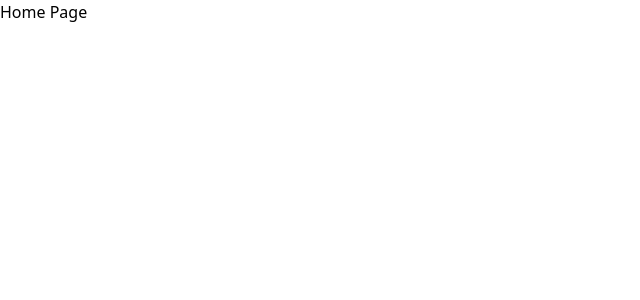
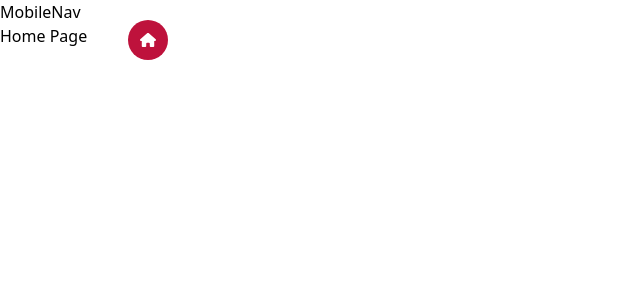
Before and after one commit to DFBlok/RealEstateProject, a Next.js app: page / in a window 1280 px wide. Shown: the top 300 px of the page, without its empty margins (0-640 px from the left). Built offline with nearby package versions, Linux system fonts and the light colour scheme.

Commit message:
navbar 1

```diff
--- a/app/layout.tsx
+++ b/app/layout.tsx
@@ -2,6 +2,7 @@ import type { Metadata } from "next";
 import localFont from "next/font/local";
 import "./globals.css";
 import { Roboto } from "next/font/google";
+import ResponsiveNav from "@/components/Home/Navbar/ResponsiveNav";
 
 const geistSans = localFont({
   src: "./fonts/GeistVF.woff",
@@ -35,6 +36,7 @@ export default function RootLayout({
         className={`${geistSans.variable} ${geistMono.variable}  ${robotoFont} antialiased`}
       >
         {/* navbar */}
+        <ResponsiveNav />
         {children}
         {/* footer */}
       </body>
--- a/app/page.tsx
+++ b/app/page.tsx
@@ -3,7 +3,7 @@ import Home from "@/components/Home/Home";
 
 const HomePage = () => {
   return (
-    <div>
+    <div className="h-[2000px]">
       <Home />
     </div>
   );
--- /dev/null
+++ b/components/Home/Navbar/MobileNav.tsx
@@ -0,0 +1,7 @@
+import React from "react";
+
+const MobileNav = () => {
+  return <div>MobileNav</div>;
+};
+
+export default MobileNav;
--- /dev/null
+++ b/components/Home/Navbar/Nav.tsx
@@ -0,0 +1,90 @@
+"use client";
+import Link from "next/link";
+import React, { useEffect, useState } from "react";
+import { FaUserCircle } from "react-icons/fa";
+import { FaHouse } from "react-icons/fa6";
+import { HiBars3BottomRight } from "react-icons/hi2";
+
+const navLinks = [
+  {
+    id: 1,
+    url: "#",
+    label: "Home",
+  },
+  {
+    id: 2,
+    url: "#",
+    label: "Listing",
+  },
+  {
+    id: 3,
+    url: "#",
+    label: "Property",
+  },
+  {
+    id: 4,
+    url: "#",
+    label: "Blog",
+  },
+  {
+    id: 5,
+    url: "#",
+    label: "Contact",
+  },
+];
+
+const Nav = () => {
+  const [navBg, setNavBg] = useState(false);
+
+  useEffect(() => {
+    const handler = () => {
+      if (window.scrollY >= 90) setNavBg(true);
+      if (window.scrollX < 90) setNavBg(false);
+    };
+    window.addEventListener("scroll", handler);
+    return () => {
+      window.removeEventListener("scroll", handler);
+    };
+  }, []);
+  return (
+    <div
+      className={`fixed ${navBg ? "bg-gray-800" : ""} h-[10vh] z-[100] w-full transition-all duration-200`}
+    >
+      <div className="flex items-center h-full justify-between w-[95%] sm:w-[90%] xl:w-[80%] mx-auto">
+        {/* LEGO */}
+        <div className="flex items-center space-x-2">
+          <div className="md:w-10 md:h-10 w-7 h-7 rounded-full bg-rose-700 text-white flex items-center justify-center flex-col">
+            <FaHouse />
+          </div>
+          <h1 className="text-white font-bold text-sm sm:text-base md:text-xl">
+            HomeHub
+          </h1>
+        </div>
+        {/* navlink */}
+        <div className="lg:flex items-center space-x-14 text-white hidden">
+          {navLinks.map((navlink) => {
+            return (
+              <Link key={navlink.id} href={navlink.url}>
+                <p className="font-medium hover:text-yellow-300">
+                  {navlink.label}
+                </p>
+              </Link>
+            );
+          })}
+        </div>
+        {/* login and burger menu */}
+        <div className="flex items-center space-x-4">
+          {/*login button */}
+          <div className="flex items-center cursor-pointer text-white space-x-2 hover:text-red-400 transition-all duration-200">
+            <FaUserCircle className="w-5 h-5" />
+            <p className="font-bold text-xs sm:text-base">Login / Register</p>
+            {/* burger menu */}
+            <HiBars3BottomRight className="sm:w-8 sm:h-8 w-6 h-6 cursor-pointer text-white lg:hidden" />
+          </div>
+        </div>
+      </div>
+    </div>
+  );
+};
+
+export default Nav;
--- /dev/null
+++ b/components/Home/Navbar/ResponsiveNav.tsx
@@ -0,0 +1,14 @@
+import React from "react";
+import MobileNav from "./MobileNav";
+import Nav from "./Nav";
+
+const ResponsiveNav = () => {
+  return (
+    <div>
+      <Nav />
+      <MobileNav />
+    </div>
+  );
+};
+
+export default ResponsiveNav;
```
